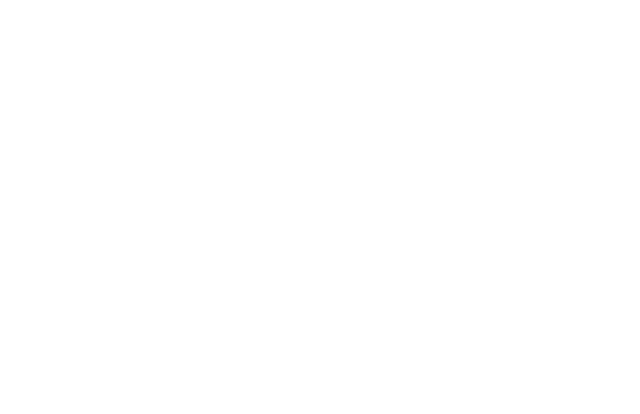
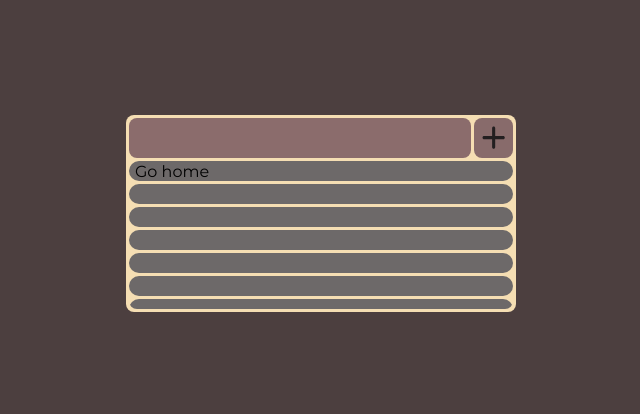
Before and after one commit to HasanovDoc/todoList_server, a plain HTML site: page client/index.html in a window 1280 px wide. Shown: the whole page, without its empty margins (319-959 px from the left). Drawn offline with Linux system fonts and the light colour scheme.

Commit message:
add layout

```diff
--- a/client/css/style.css
+++ b/client/css/style.css
@@ -2,3 +2,107 @@
     font-family: 'Montserrat-Regular';
     src: url('../fonts/Montserrat-Regular.ttf');
 }
+
+@font-face {
+    font-family: 'Montserrat-Bold';
+    src: url('../fonts/Montserrat-Bold.ttf');
+}
+
+@font-face {
+    font-family: 'Montserrat-Italic';
+    src: url('../fonts/Montserrat-Italic.ttf');
+}
+
+* {
+    margin: 0;
+    padding: 0;
+    font-family: 'Montserrat-Regular';
+}
+
+.container {
+    width: 100%;
+    height: 100%;
+    background-color: rgb(76, 63, 63);
+    position: absolute;
+}
+
+.todolist {
+    width: 30%;
+    max-height: 200px;
+    margin: 0 auto;
+    margin-top: 9%;
+    background-color: wheat;
+    border-radius: 8px;
+    padding: 3px;
+}
+
+.todolist__header {
+    width: 100%;
+    height: 40px;
+    display: flex;
+}
+
+.todolist__input {
+    display: block;
+    width: 90%;
+    height: 100%;
+    border: 0;
+    padding-left: 2px;
+    border-radius: 8px;
+    background-color: rgb(139, 108, 108);
+    font-family: 'Montserrat-Bold';
+}
+
+.add-button {
+    display: block;
+    height: 40px;
+    width: 40px;
+    background-color: rgb(136, 107, 107);
+    border-radius: 8px;
+    margin-left: 3px;
+    cursor: pointer;
+}
+
+.todolist__container {
+    margin-top: 3px;
+    width: 100%;
+    height: 148px;
+    border-radius: 8px;
+    overflow: auto;
+}
+
+.list__item {
+    background-color: rgb(109, 105, 105);
+    height: 20px;
+    border-radius: 10px;
+    margin-bottom: 3px;
+    padding-left: 6px;
+    display: flex;
+    align-items: center;
+}
+
+.list__item_text {
+    width: 90%;
+    font-family: 'Montserrat-Regular';
+    border-radius: 10px;
+}
+
+.list__item_control {
+    display: flex;
+    align-items: center;
+    justify-content: space-around;
+    width: 10%;
+}
+
+.list__item_btn-complete,
+.list__item_btn-complete svg {
+    width: 20px;
+    height: 20px;
+    cursor: pointer;
+}
+
+.list__item_btn-delete {
+    width: 20px;
+    height: 20px;
+    cursor: pointer;
+}
--- a/client/index.html
+++ b/client/index.html
@@ -0,0 +1,73 @@
+<!DOCTYPE html>
+<html lang="en">
+
+<head>
+    <meta charset="UTF-8">
+    <meta http-equiv="X-UA-Compatible" content="IE=edge">
+    <meta name="viewport" content="width=device-width, initial-scale=1.0">
+    <link rel="stylesheet" href="./css/style.css">
+    <title>Todo List(server)</title>
+</head>
+
+<body>
+    <div class="container">
+        <div class="todolist">
+            <div class="todolist__header">
+                <input class="todolist__input" type="text" name="" id="">
+                <p class="add-button">
+                    <svg id="Layer_1" style="enable-background:new 0 0 512 512;" version="1.1" viewBox="0 0 512 512" xml:space="preserve" xmlns="http://www.w3.org/2000/svg" xmlns:xlink="http://www.w3.org/1999/xlink"><style type="text/css">.st0{fill:#231F20;}</style><path class="st0" d="M381,236H276V131c0-11-9-20-20-20s-20,9-20,20v105H131c-11,0-20,9-20,20s9,20,20,20h105v105c0,11,9,20,20,20  s20-9,20-20V276h105c11,0,20-9,20-20S392,236,381,236z"/></svg>
+                </p>
+            </div>
+            <div class="todolist__container">
+                <ul class="todolist__list">
+                    <li class="list__item">
+                        <p class="list__item_text text-complete">Go home</p>
+                        <!-- <div class="list__item_control">
+                            <p class="list__item_btn-complete">
+                                <svg xmlns="http://www.w3.org/2000/svg"><path fill-rule="evenodd" d="M9.87685428,15.4852814 L4.92710681,10.5355339 C4.53658252,10.1450096 3.90341754,10.1450096 3.51289325,10.5355339 C3.12236896,10.9260582 3.12236896,11.5592232 3.51289325,11.9497475 L9.1697475,17.6066017 C9.36500964,17.8018639 9.62093196,17.8994949 9.87685428,17.8994949 C10.1327766,17.8994949 10.3886989,17.8018639 10.5839611,17.6066017 L20.483456,7.70710678 C20.8739803,7.31658249 20.8739803,6.68341751 20.483456,6.29289322 C20.0929317,5.90236893 19.4597667,5.90236893 19.0692424,6.29289322 L9.87685428,15.4852814 Z"/></svg>
+                            </p>
+                            <p class="list__item_btn-delete">
+                                <svg viewBox="0 0 32 32" xmlns="http://www.w3.org/2000/svg"><defs><style>.cls-1{fill:none;stroke:#000;stroke-linecap:round;stroke-linejoin:round;stroke-width:2px;}</style></defs><title/><g id="cross"><line class="cls-1" x1="7" x2="25" y1="7" y2="25"/><line class="cls-1" x1="7" x2="25" y1="25" y2="7"/></g></svg>
+                            </p>
+                        </div> -->
+                    </li>
+
+
+                    <li class="list__item">
+
+                    </li>
+                    <li class="list__item">
+
+                    </li>
+                    <li class="list__item">
+
+                    </li>
+                    <li class="list__item">
+
+                    </li>
+                    <li class="list__item">
+
+                    </li>
+                    <li class="list__item">
+
+                    </li>
+                    <li class="list__item">
+
+                    </li>
+                    <li class="list__item">
+
+                    </li>
+                    <li class="list__item">
+
+                    </li>
+                    <li class="list__item">
+
+                    </li>
+                </ul>
+            </div>
+        </div>
+    </div>
+</body>
+<script src="./js/script.js"></script>
+
+</html>
--- a/server/main.js
+++ b/server/main.js
@@ -1,7 +1,8 @@
+const html_url = require('../client/index.html');
 const http = require('http');
 const server = http.createServer((req, res) => {
-    res.writeHead(200, { 'Content-Type': 'test/plain' });
-    res.end('hi');
+    res.writeHead(200, { 'Content-Type': 'test/html' });
+    res.end(``);
 });
 
 
```
Also changed, not shown: 1 other file.
